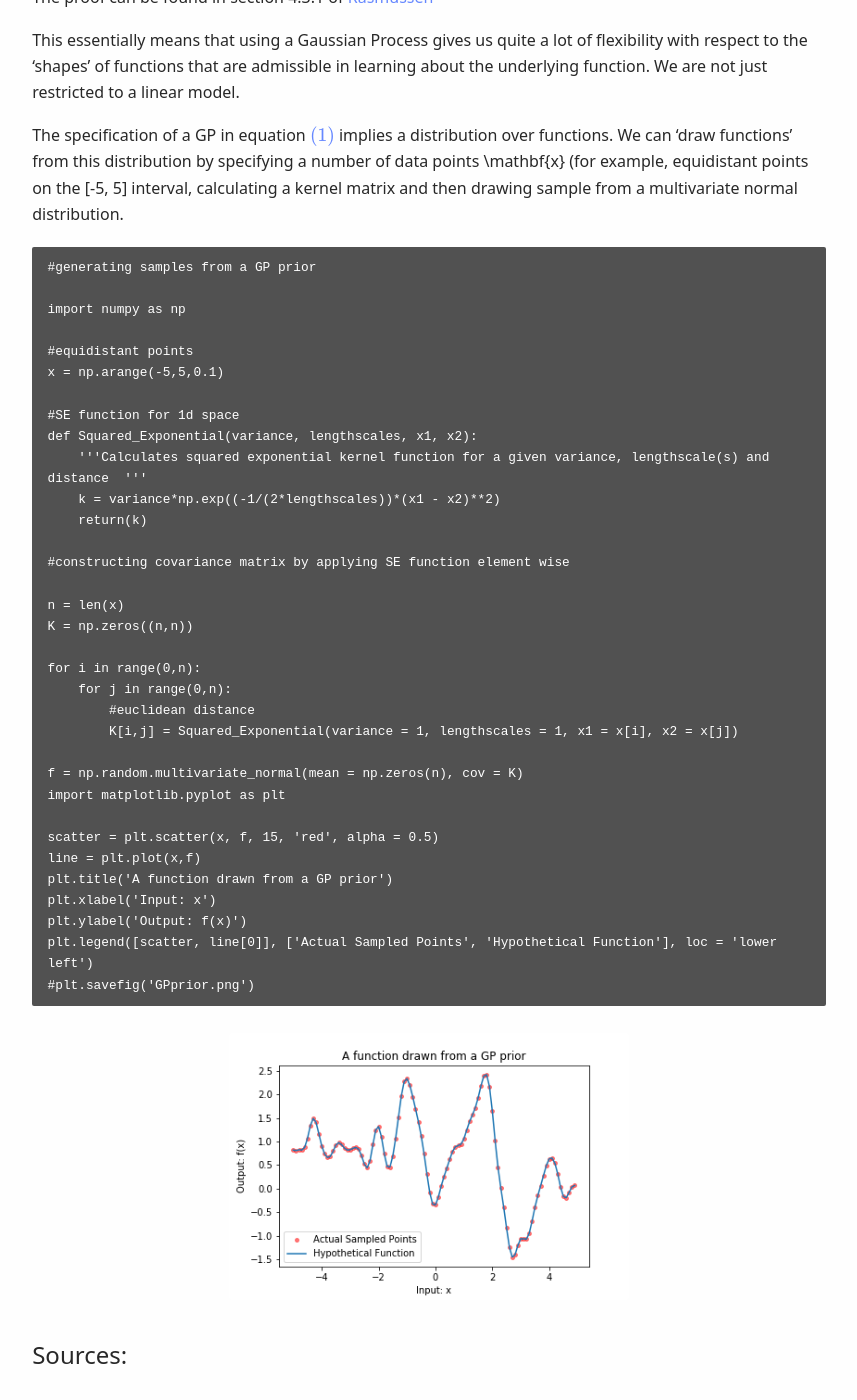
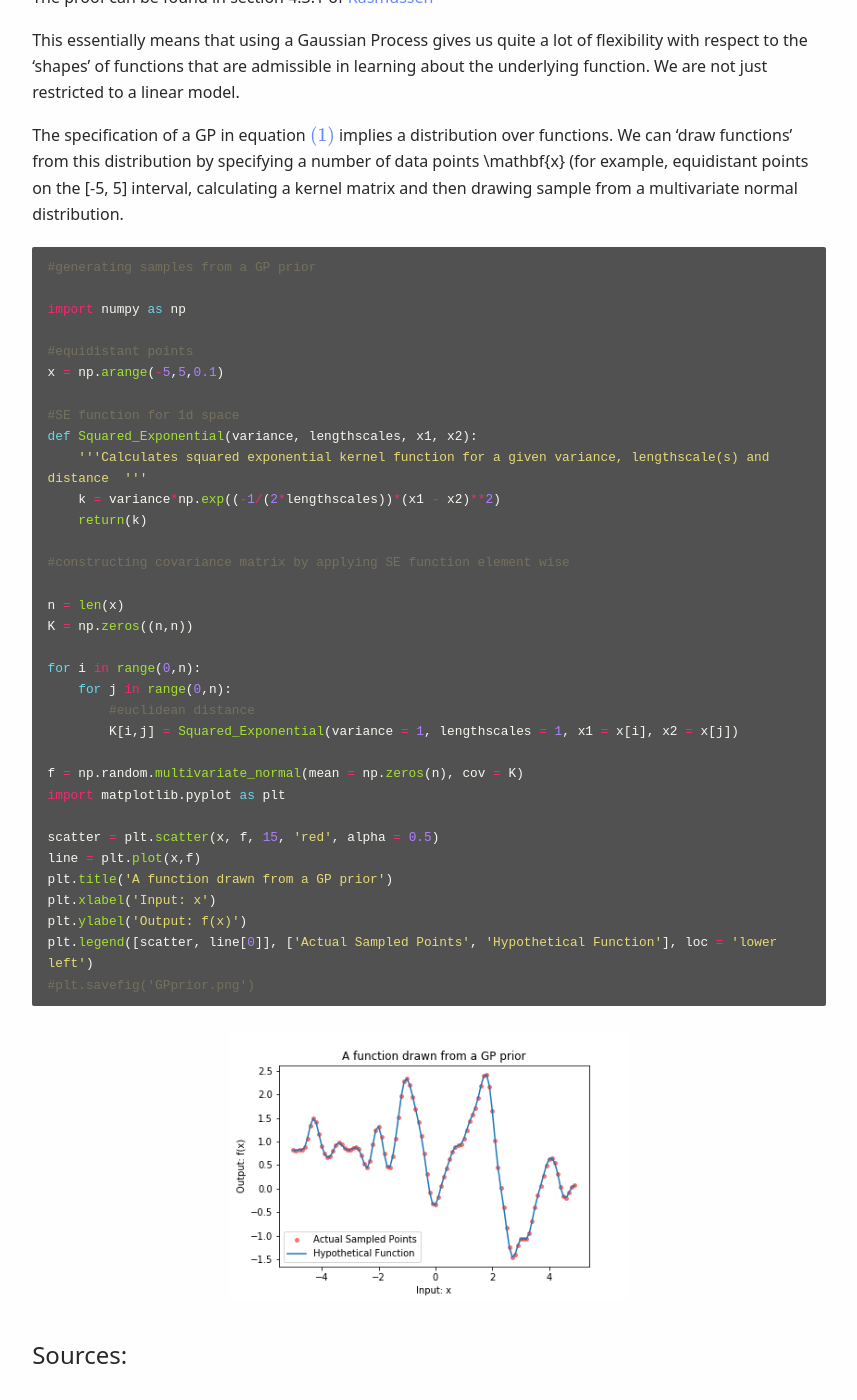
Before and after one commit to varunsatish/varunsatish.github.io, a Jekyll site: the page built from _posts/2019-06-27-GP_reg.md, in a window 1280 px wide and 1400 px high, scrolled down 1278 px. Shown: the whole window, without its empty margins (211-1068 px from the left). Built offline with Jekyll 4.4.1, drawn with Linux system fonts in a browser that asks for light colours; our own code applies the rules of GitHub Pages for plain Markdown files; formulas are drawn with MathJax 3.

Commit message:
fixed code in GP

```diff
--- a/_posts/2019-06-27-GP_reg.md
+++ b/_posts/2019-06-27-GP_reg.md
@@ -52,7 +52,7 @@ This essentially means that using a Gaussian Process gives us quite a lot of fle
 
 The specification of a GP in equation \eqref{eq:GP} implies a distribution over functions. We can 'draw functions' from this distribution by specifying a number of data points \mathbf{x} (for example, equidistant points on the [-5, 5] interval, calculating a kernel matrix and then drawing sample from a multivariate normal distribution.
 
-{% highlight language %}
+{% highlight python %}
 #generating samples from a GP prior
 
 import numpy as np
```
